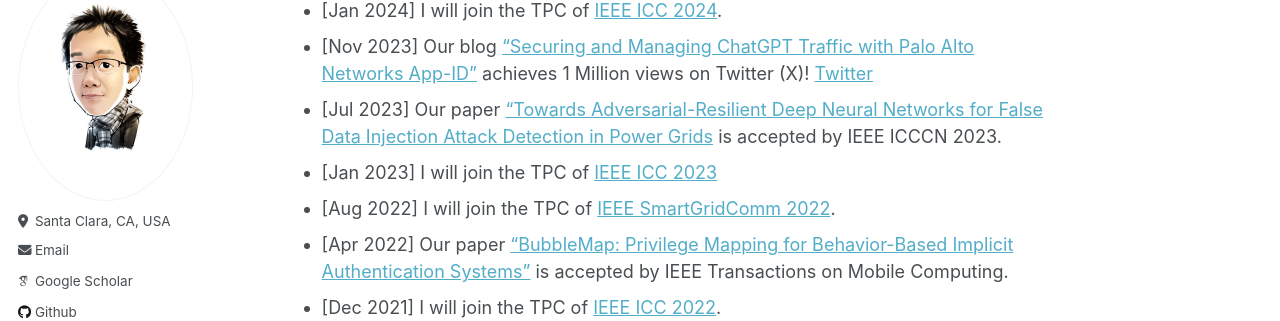
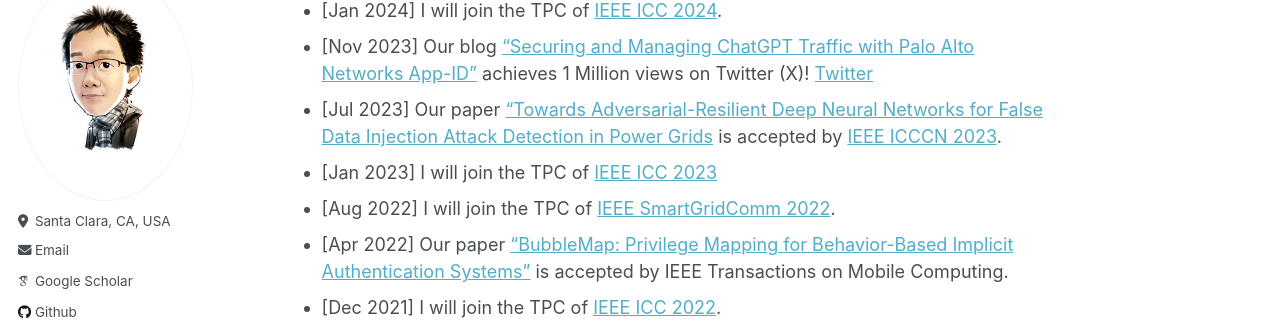
Before and after one commit to jiangnan3/jiangnan3.github.io, a Jekyll site: the page built from _pages/about.md, in a window 1280 px wide and 900 px high, scrolled down 594 px. Shown: the part 134-455 px from the top of the window. Built offline with Jekyll 4.4.1, drawn with Linux system fonts in a browser that asks for light colours; some web fonts are replaced; a script that is not in the unit is left out; part of the change alters nothing that is shown.

```diff
--- a/_pages/about.md
+++ b/_pages/about.md
@@ -24,7 +24,7 @@ News
 - [Jun 2024] I will join the TPC of [IEEE ICCC 2024](https://iccc2024.ieee-iccc.org/).
 - [Jan 2024] I will join the TPC of [IEEE ICC 2024](https://icc2024.ieee-icc.org/).
 - [Nov 2023] Our blog ["Securing and Managing ChatGPT Traffic with Palo Alto Networks App-ID"](https://www.paloaltonetworks.com/blog/2023/05/securing-and-managing-chatgpt-traffic/) achieves 1 Million views on Twitter (X)! [Twitter](https://x.com/PaloAltoNtwks/status/1707481740527140972)
-- [Jul 2023] Our paper ["Towards Adversarial-Resilient Deep Neural Networks for False Data Injection Attack Detection in Power Grids](https://ieeexplore.ieee.org/abstract/document/10230180) is accepted by IEEE ICCCN 2023.
+- [Jul 2023] Our paper ["Towards Adversarial-Resilient Deep Neural Networks for False Data Injection Attack Detection in Power Grids](https://ieeexplore.ieee.org/abstract/document/10230180) is accepted by [IEEE ICCCN 2023](http://www.icccn.org/icccn23/index.html).
 - [Jan 2023] I will join the TPC of [IEEE ICC 2023](https://icc2023.ieee-icc.org/)
 - [Aug 2022] I will join the TPC of [IEEE SmartGridComm 2022](https://sgc2022.ieee-smartgridcomm.org/).
 - [Apr 2022] Our paper ["BubbleMap: Privilege Mapping for Behavior-Based Implicit Authentication Systems"](https://ieeexplore.ieee.org/abstract/document/9755035) is accepted by IEEE Transactions on Mobile Computing.
```
